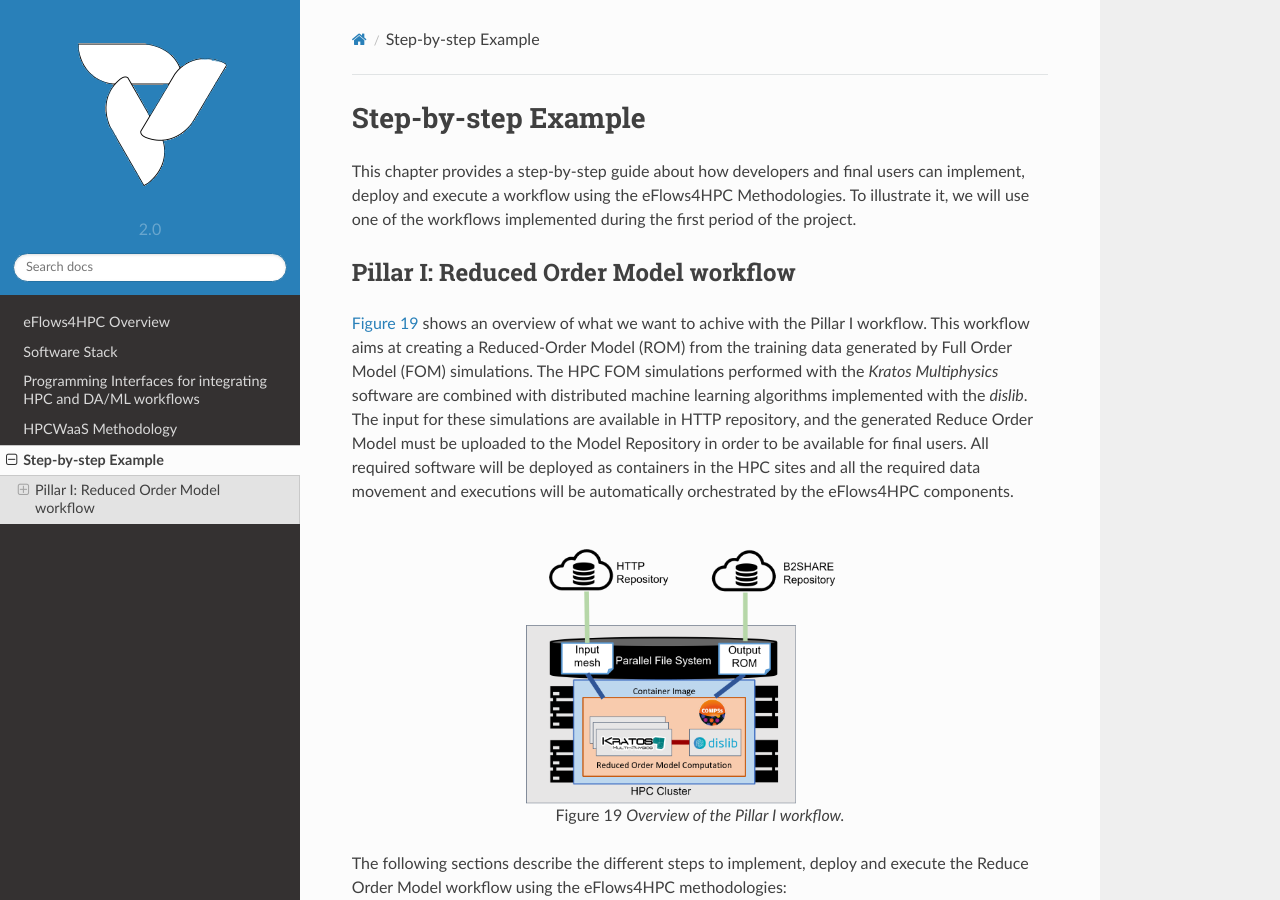
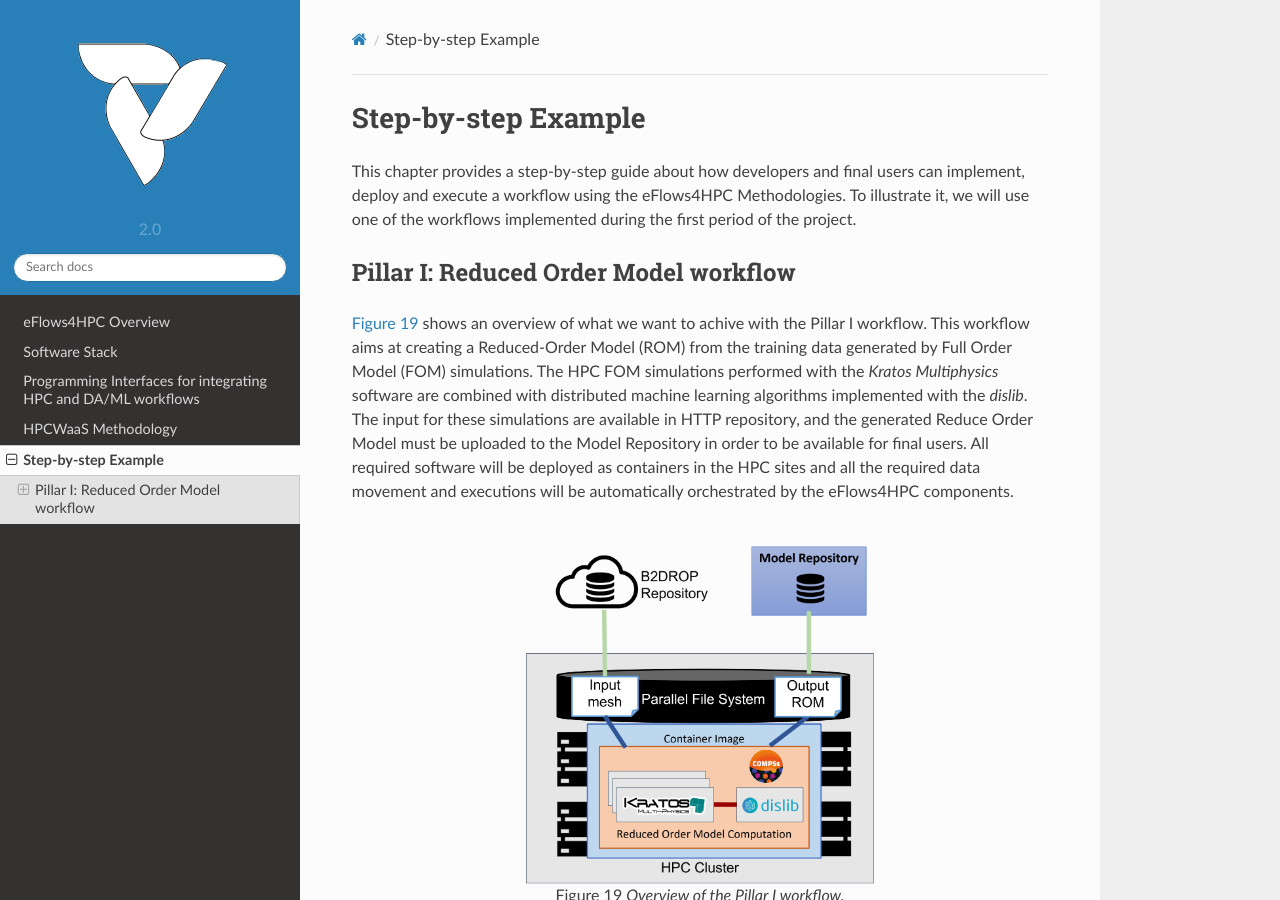
Before and after one commit to eflows4hpc/documentation, a Sphinx documentation site: the page built from doc/source/Sections/04_Usage_Example.rst, in a window 1280 px wide and 900 px high. Built offline with Sphinx 7.4.7 and the Read the Docs theme 2.0.0, drawn with Linux system fonts in a browser that asks for light colours; formulas are drawn with MathJax 3.

Commit message:
Update 04_Usage_Example.rst

```diff
--- a/doc/source/Sections/04_Usage_Example.rst
+++ b/doc/source/Sections/04_Usage_Example.rst
@@ -11,7 +11,7 @@ Pillar I: Reduced Order Model workflow
 :numref:`fig_overview_pillarI` shows an overview of what we want to achive with the Pillar I workflow. This workflow aims at creating a Reduced-Order Model (ROM) from the training data generated by Full Order Model (FOM) simulations. The HPC FOM simulations performed with the `Kratos Multiphysics` software are combined with distributed machine learning algorithms implemented with the `dislib`. The input for these simulations are available in HTTP repository, and the generated Reduce Order Model must be uploaded to the Model Repository in order to be available for final users. All required software will be deployed as containers in the HPC sites and all the required data movement and executions will be automatically orchestrated by the eFlows4HPC components.
 
 .. _fig_overview_pillarI:
-.. figure:: Figures/Overview_Pillar_I.png
+.. figure:: Figures/Overview_Pillar_I_y3.png
     :figwidth: 50 %
     :alt: Overview_Pillar_I.
     :align: center
```
